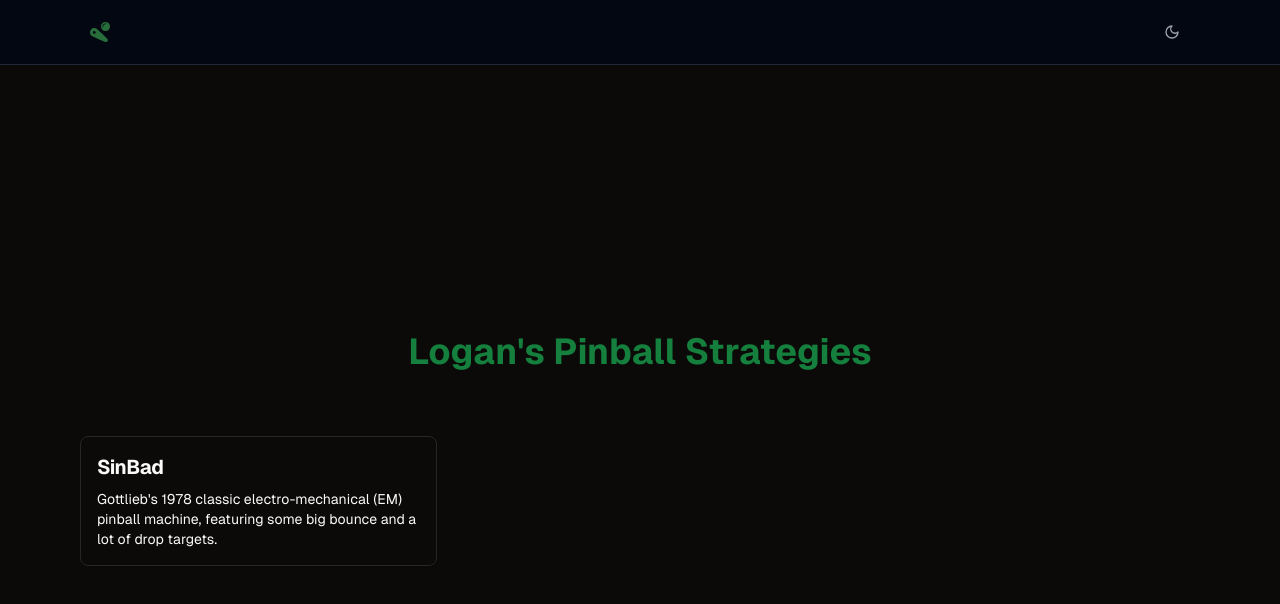
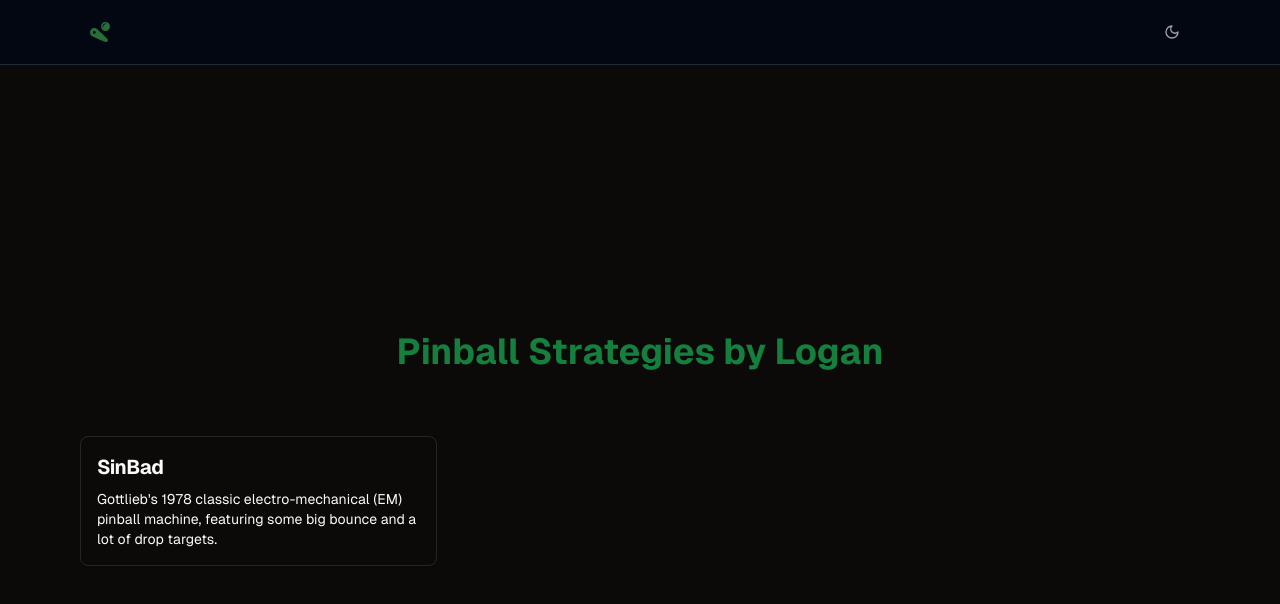
Before and after one commit to Logan-Roelofs/pinball-strategy-website, a Next.js app: page / in a window 1280 px wide. Shown: the top 604 px of the page. Built offline with nearby package versions, Linux system fonts and the light colour scheme.

Commit message:
update error for escape

```diff
--- a/app/page.tsx
+++ b/app/page.tsx
@@ -17,7 +17,7 @@ export default function Home() {
       <main className="flex flex-col gap-8 row-start-2 items-center">
         <h2 className="text-4xl font-bold text-center mt-4 sm:mt-0">
           {" "}
-          <span className="text-green-700">Logan's Pinball Strategies</span>
+          <span className="text-green-700">Pinball Strategies by Logan</span>
         </h2>
         <div className="container mx-auto py-8">
           <div className="grid grid-cols-1 sm:grid-cols-2 lg:grid-cols-3 gap-6">
```
